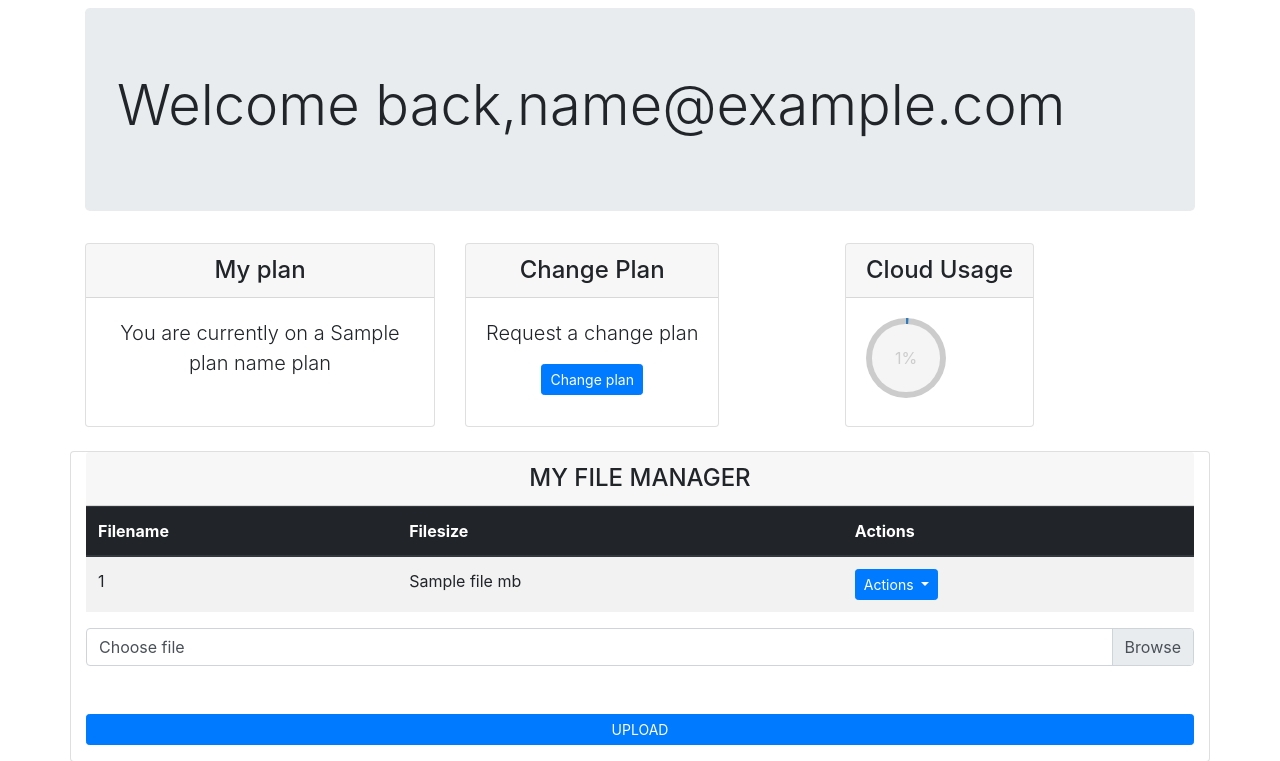
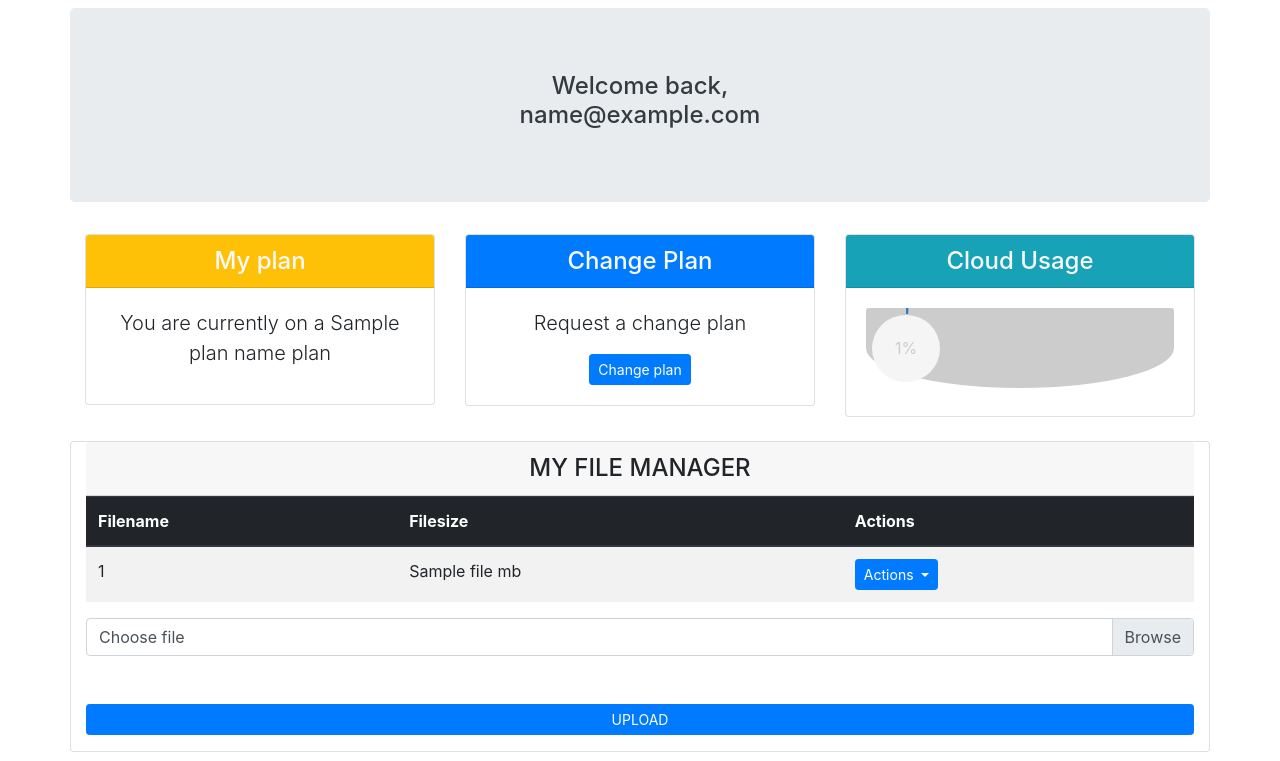
Before and after one commit to iZooGooD/uploadbox-cloud-storage-solution, a Flask app: template templates/profile.html in a window 1280 px wide. Shown: the part 56-817 px from the top of the page. Run offline with Flask 2, Linux system fonts and the light colour scheme; a user stored in the database is signed in; tables that the repository leaves empty hold one stand-in row (values such as "Sample post"); the template is opened without the code that fills it: most values are stand-ins (such as "Sample title", 1, 10 or a date in 2020); some libraries are stand-ins or nearby versions.

Commit message:
Update profile.html

```diff
--- a/templates/profile.html
+++ b/templates/profile.html
@@ -3,24 +3,36 @@
 {% block user %}
 
     <div class="container mb-5">
-      <div class="jumbotron mt-2">
-        <h4 class="display-4">Welcome back,{{session['email']}}</h4>
+      <div class="row">
+      <div class="col-sm-12 jumbotron mt-2">
+        <h4 class="text-dark text-center">Welcome back,<br>{{session['email']}}</h4>
+      </div>
       </div>
 
       <div class="row">
 
-        <div class="col-lg-4 d-flex align-items-stretch" >
+
+        <div class="col-sm-12 col-lg-4 ">
+          <div class="card-deck">
+            <!-- 4 of these -->
             <div class="card text-center">
-           <h4 class="card-header">My plan</h4>
+              <h4 class="card-header bg-warning text-light">My plan</h4>
+
                <div class="card-body">
                 <p class="lead">You are currently on a {{plan_name}} plan</p>
                </div>
             </div>
           </div>
+         </div>
 
-          <div class="col-lg-4 d-flex align-items-stretch">
+
+
+         <div class="col-sm-12 col-lg-4">
+          <div class="card-deck">
+            <!-- 4 of these -->
             <div class="card text-center">
-             <h4 class="card-header">Change Plan</h4>
+              <h4 class="card-header bg-primary text-light">Change Plan</h4>
+
                <div class="card-body">
                 <p class="lead">Request a change plan</p>
                 <button type="button" class="btn btn-primary btn-sm" data-toggle="modal" data-target="#exampleModal">
@@ -29,13 +41,20 @@
                </div>
             </div>
           </div>
+         </div>
 
 
-         <div class="col-sm-4 d-flex align-items-stretch">
+
+
+
+         <div class="col-sm-12 col-lg-4">
+          <div class="card-deck">
+            <!-- 4 of these -->
             <div class="card text-center">
-            <h4 class="card-header">Cloud Usage</h4>
+              <h4 class="card-header bg-info text-light">Cloud Usage</h4>
+
                <div class="card-body">
-             <div class="c100 p{{plan_usage_percentage}} small">
+                <div class="c100 p{{plan_usage_percentage}} small card-img-top img-adjusted">
                   <span>{{plan_usage_percentage}}%</span>
                   <div class="slice">
                       <div class="bar"></div>
@@ -55,14 +74,20 @@
                </div>
             </div>
           </div>
+         </div>
+      </div>
 
 
-      </div>
+
+
 
 
       <div class="row mt-4">
         <div class="card col-12 mb-5">
           <h4 class="card-header text-center">MY FILE MANAGER</h4>
+            {% if (files|length)==0 %}
+           <p class="lead text-center p-5">You have no files. Upload your files by clicking the browse button below</p>
+           {% else %}
 
 
            <table class="table table-striped">
@@ -92,6 +117,7 @@
             </tbody>
 
            </table>
+           {% endif %}
 
 
 
@@ -158,10 +184,39 @@
       <p class="text-success" id="status_plan"></p>
       <div class="modal-footer">
         <button type="button" class="btn btn-secondary" data-dismiss="modal">Close</button>
-        <button type="button" class="btn btn-primary" id="pchangeButton">Save changes</button>
+        <button  class="btn btn-primary" id="pChange">Save changes</button>
       </div>
     </div>
   </div>
+  <script>
+    document.querySelector("#pChange").addEventListener("click",changePlan)
+function changePlan(e){
+
+console.log("changing plan");
+var xhr=new XMLHttpRequest();
+
+xhr.onload=function()
+{
+  let response=JSON.parse(xhr.responseText);
+  {
+   document.querySelector("#status_plan").textContent=response['status'];
+   setTimeout(reload_page,2000);
+  }
+};
+xhr.open('POST','/changePlan',true);
+var plans = document.getElementsByName('plans');
+var plan_name;
+for(var i = 0; i < plans.length; i++){
+    if(plans[i].checked){
+        plan_name = plans[i].value;
+    }
+}
+var request={'plan_name':plan_name};
+xhr.setRequestHeader("Content-type","application/json");
+xhr.send(JSON.stringify(request))
+
+}
+  </script>
 </div>
 
  <!-- end modal-->
@@ -252,32 +307,7 @@
 
 
 
-document.querySelector("#pchangeButton").addEventListener("click",changePlan)
-function changePlan(e){
 
-var xhr=new XMLHttpRequest();
-
-xhr.onload=function()
-{
-  let response=JSON.parse(xhr.responseText);
-  {
-   document.querySelector("#status_plan").textContent=response['status'];
-   setTimeout(reload_page,2000);
-  }
-};
-xhr.open('POST','/changePlan',true);
-var plans = document.getElementsByName('plans');
-var plan_name;
-for(var i = 0; i < plans.length; i++){
-    if(plans[i].checked){
-        plan_name = plans[i].value;
-    }
-}
-var request={'plan_name':plan_name};
-xhr.setRequestHeader("Content-type","application/json");
-xhr.send(JSON.stringify(request))
-
-}
 
 
 
```
Lines whose indentation alone changed are shown as unchanged.
